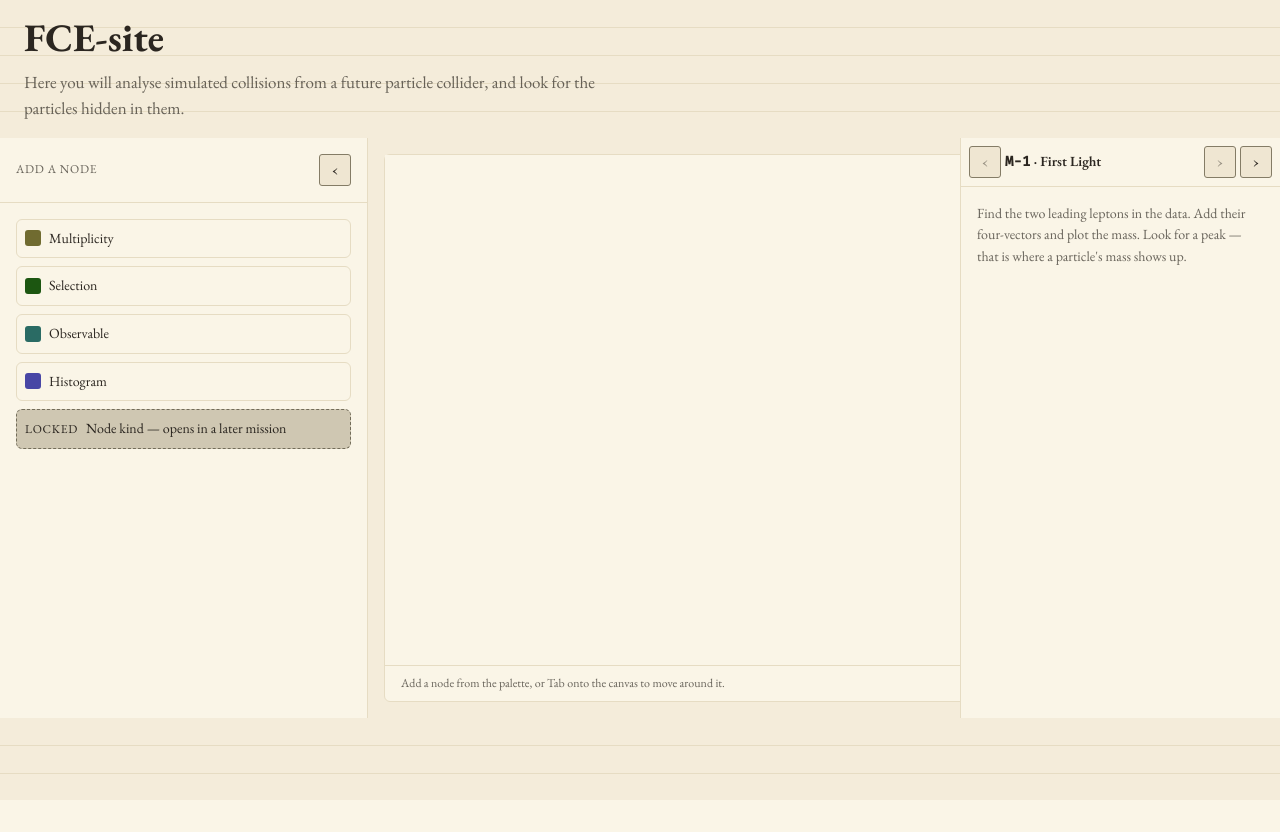
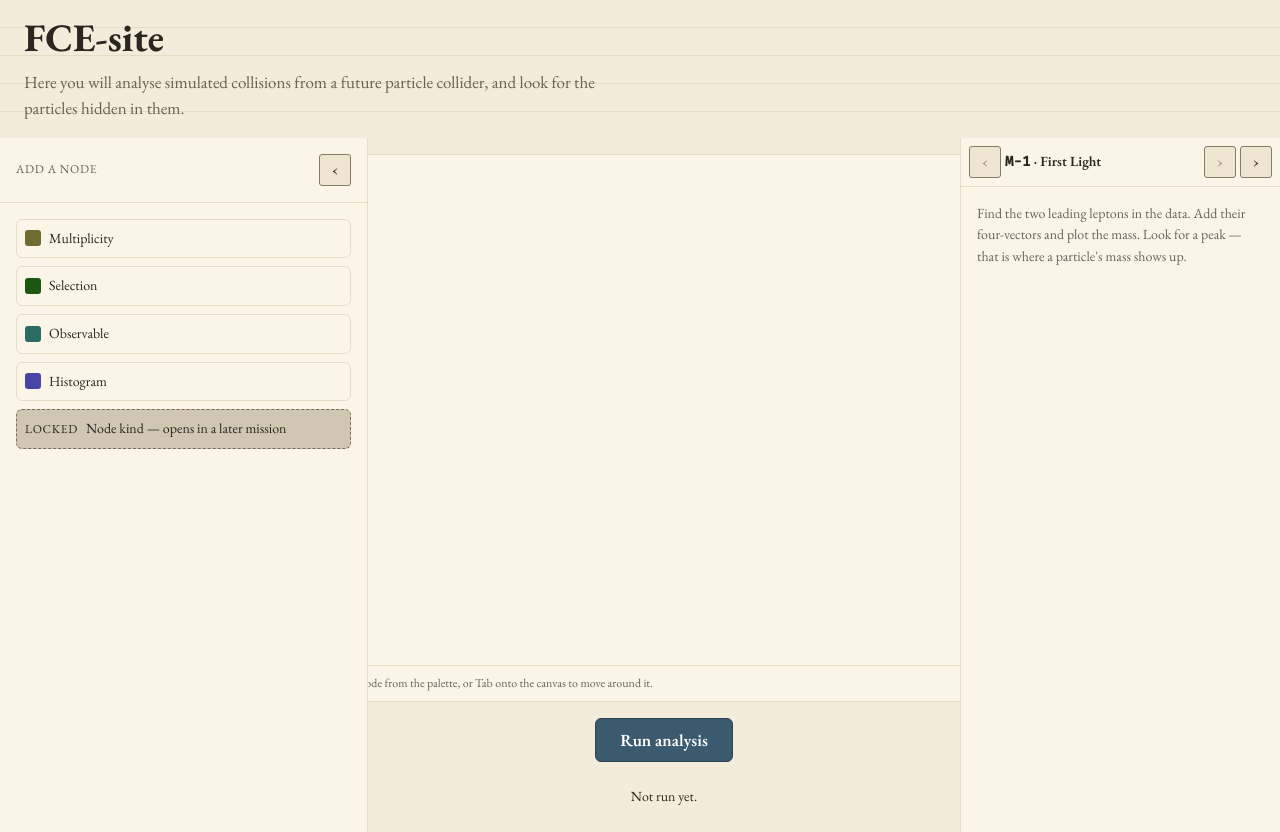
Before and after one commit to JulesVandenbroeck/fce-site, a FastAPI app: page / in a window 1280 px wide. Before the commit the page ends 800 px from the top, so only its background shows below. Run offline with FastAPI, Linux system fonts and the light colour scheme.

Commit message:
design: style the results region and chart.js's SVG histogram (D-016)
Stacks .canvas-region into a column (C1) instead of a row: at 1440 with
both side panels expanded the region only had ~752px, canvas-wrap alone
is a fixed 704px, and squeezing run-control + results into the leftover
~48px was pushing the node canvas half off its own region (flex
auto-margins overflow symmetrically). New chart.css styles every class
chart.js emits, the run control and the results region -- none had CSS
before this task.

Co-Authored-By: Claude Sonnet 5 <noreply@anthropic.com>

```diff
--- /dev/null
+++ b/src/fce_web/static/css/chart.css
@@ -0,0 +1,202 @@
+/* chart.css — D-016. The results region markup F-007 shipped (#run-control,
+ * #results) and the SVG histogram F-008's chart.js emits into #results-chart
+ * — neither had any CSS before this file. Every colour, spacing, type and
+ * timing value is a var() into tokens.css; the one exception is the note's
+ * `max-width: 40ch`, a relative unit rather than a literal (design manual §4).
+ *
+ * Reveal contract (chart.js's own comment, armReveal): `.reveal-armed` is
+ * added exactly once to `.chart-figure` and never removed, and is skipped
+ * entirely under prefers-reduced-motion. So every rule below keys off
+ * `.chart-figure.reveal-armed …` with `animation-fill-mode: forwards`, and
+ * the *unarmed* state (no ancestor class — true on first paint and under
+ * reduced motion alike) is written to already equal the settled end state:
+ * full opacity, no transform. No separate reduced-motion query is needed for
+ * that half; one is still added below as a second line of defence in case a
+ * browser is told to prefer reduced motion after this class was already
+ * armed by JS on an earlier interaction.
+ */
+
+/* ---- run control ----------------------------------------------------- */
+.run-control {
+  display: flex;
+  justify-content: center;
+}
+.run-control__button {
+  border: var(--border-hairline) solid var(--graphite-blue-strong);
+  background: var(--graphite-blue);
+  color: var(--on-graphite-blue);
+  border-radius: var(--radius);
+  padding: var(--space-2) var(--space-4);
+  font-size: var(--text-base);
+  font-weight: var(--weight-semibold);
+  cursor: pointer;
+}
+.run-control__button:hover { background: var(--graphite-blue-strong); }
+/* aria-disabled, never the `disabled` attribute (run.js's own comment: a
+ * disabled button drops keyboard focus mid-run) — so the busy look is on
+ * the attribute selector, and the generic `button:focus-visible` rule in
+ * shell.css keeps ringing it exactly as it would any other button. */
+.run-control__button[aria-disabled="true"] {
+  background: var(--chrome-bg);
+  border-color: var(--chrome-border);
+  color: var(--ink-70);
+  cursor: progress;
+}
+
+/* ---- results region ---------------------------------------------------- */
+.results {
+  display: flex;
+  flex-direction: column;
+  align-items: center;
+  gap: var(--space-2);
+  width: 100%;
+  padding-top: var(--space-2);
+}
+.results__status {
+  margin: 0;
+  font-size: var(--text-sm);
+  color: var(--ink);
+}
+.results__progress {
+  width: 100%;
+  max-width: 40ch;
+  accent-color: var(--graphite-blue);
+}
+/* A margin note, not a banner (design-brief.md §2/§7): quiet, handwritten-
+ * feeling, never alarmed red. Rotation stays under the manual's 2° ceiling. */
+.results__note {
+  margin: 0;
+  max-width: 40ch;
+  font-style: italic;
+  font-size: var(--text-sm);
+  color: var(--ink-70);
+  transform: rotate(-1deg);
+}
+.results__chart {
+  width: 100%;
+  display: flex;
+  flex-direction: column;
+  align-items: center;
+}
+
+/* ---- chart figure card -------------------------------------------------- */
+.chart-readout,
+.chart-empty {
+  margin: 0 0 var(--space-1);
+  font-size: var(--text-xs);
+  font-style: italic;
+  color: var(--ink-70);
+}
+/* Sized to its child only (the svg carries its own fixed width/height
+ * attributes, chart.js's FIG.w/FIG.h) — never given a width here, which is
+ * what lets it hold 650x460 at every viewport without a magic literal (C2). */
+.chart-figure {
+  border: var(--border-hairline) solid var(--paper-line);
+  border-radius: var(--radius);
+  background: var(--panel);
+  box-shadow: var(--shadow-resting);
+  padding: var(--space-2);
+}
+#hist-svg { display: block; }
+
+/* ---- plot furniture ------------------------------------------------------ */
+.plot-frame { fill: none; stroke: var(--plot-frame); stroke-width: 1; }
+.plot-tick { stroke: var(--plot-frame); stroke-width: 1; }
+.plot-tick-minor { opacity: 0.6; }
+.plot-tick-label,
+.plot-axis-label {
+  font-family: var(--font-mono);
+  font-size: var(--text-xs);
+  letter-spacing: var(--tracking-numeric);
+  fill: var(--ink-70);
+}
+.plot-header {
+  font-family: var(--font-body);
+  font-size: var(--text-sm);
+  fill: var(--ink);
+}
+.plot-header-bold { font-weight: var(--weight-bold); }
+
+/* ---- sample identity: same hue in the band and its legend swatch (C3) --- */
+.sample-x1 { fill: var(--frozen-x1); }
+.sample-x2 { fill: var(--frozen-x2); }
+.sample-x3 { fill: var(--frozen-x3); }
+
+.hist-band {
+  fill-opacity: 0.8;
+  stroke: var(--plot-edge);
+  stroke-width: 1;
+}
+
+.syst-band { fill: url(#syst-hatch); }
+.hatch-line { stroke: var(--syst-grey); stroke-width: 1; }
+
+.data-marker { fill: var(--data-marker); }
+.data-errbar { stroke: var(--data-marker); stroke-width: 1; }
+.ratio-oneline { stroke: var(--plot-frame); stroke-width: 1; stroke-dasharray: 3 3; }
+
+/* Focus ring against a colour it can sit over as well as against paper:
+ * --ink measures >=3.8:1 on every frozen sample fill at 0.8 opacity and
+ * >=12:1 on paper/panel, where --focus-ring (graphite-blue) would not (C6). */
+.bin-hit:focus-visible {
+  outline: var(--focus-ring-width) solid var(--ink);
+  outline-offset: calc(var(--focus-ring-offset) * -1);
+}
+
+/* ---- legend -------------------------------------------------------------- */
+/* No fill was ever set on this rect, so it painted SVG's own black-fill
+ * default over the labels it was meant to sit behind (C5's bug). Framed in
+ * panel-on-paper, the same "card on ground" relationship .chart-figure
+ * itself uses. */
+.legend-frame {
+  fill: var(--panel);
+  stroke: var(--legend-border);
+  stroke-width: 1;
+}
+.legend-swatch { stroke: var(--legend-border); stroke-width: 0.5; }
+.legend-label {
+  font-family: var(--font-body);
+  font-size: var(--text-xs);
+  fill: var(--ink);
+}
+
+/* ---- reveal: settled by default, ink-draw when armed --------------------- */
+.reveal-frame,
+.reveal-band,
+.reveal-data {
+  opacity: 1;
+  transform: none;
+}
+.chart-figure.reveal-armed .reveal-frame {
+  transform-box: fill-box;
+  animation: chart-fade-in var(--duration-fast) var(--ease-settle) both;
+}
+.chart-figure.reveal-armed .reveal-band {
+  transform-box: fill-box;
+  transform-origin: bottom;
+  animation: chart-rise-in var(--duration-base) var(--ease-settle) both;
+}
+.chart-figure.reveal-armed .reveal-band.s0 { animation-delay: 0ms; }
+.chart-figure.reveal-armed .reveal-band.s1 { animation-delay: var(--duration-fast); }
+.chart-figure.reveal-armed .reveal-band.s2 { animation-delay: calc(var(--duration-fast) * 2); }
+.chart-figure.reveal-armed .reveal-band.s3 { animation-delay: calc(var(--duration-fast) * 3); }
+.chart-figure.reveal-armed .reveal-data {
+  transform-box: fill-box;
+  animation: chart-fade-in var(--duration-base) var(--ease-settle) both;
+  animation-delay: var(--duration-slow);
+}
+@keyframes chart-fade-in {
+  from { opacity: 0; }
+  to { opacity: 1; }
+}
+@keyframes chart-rise-in {
+  from { opacity: 0; transform: scaleY(0.85); }
+  to { opacity: 1; transform: scaleY(1); }
+}
+@media (prefers-reduced-motion: reduce) {
+  .chart-figure.reveal-armed .reveal-frame,
+  .chart-figure.reveal-armed .reveal-band,
+  .chart-figure.reveal-armed .reveal-data {
+    animation: none;
+  }
+}
--- a/src/fce_web/static/css/shell.css
+++ b/src/fce_web/static/css/shell.css
@@ -180,10 +180,21 @@ main > h1 {
 }
 
 /* ---- canvas region (middle, always present, never covered) -------------- */
+/* D-016/C1: at 1440 with both side panels expanded this region has ~752px
+ * to work with and .canvas-wrap alone is a fixed 704px, so a *row* of
+ * canvas-wrap + run-control + results (D-016's two new occupants) leaves
+ * ~48px for both of the latter -- not enough, and it was pushing the node
+ * canvas itself half off the region's left edge (flex auto-margins overflow
+ * symmetrically). Column stacks all three instead; each centres on the
+ * region's cross axis via `align-items: center`, so a `margin: auto` hack
+ * on .canvas-wrap is no longer what does the centring. */
 .canvas-region {
   flex: 1 1 0;
   min-width: calc(var(--space-7) * 6);
   display: flex;
+  flex-direction: column;
+  align-items: center;
+  gap: var(--space-3);
   padding: var(--space-3);
   overflow: auto;
   background: var(--paper);
@@ -197,7 +208,6 @@ main > h1 {
  * stays the fixed 11 x --space-7 = 704px design surface. */
 .canvas-wrap {
   flex: 0 0 auto;
-  margin: auto;
   width: calc(var(--space-7) * 11);
   border: var(--border-hairline) solid var(--paper-line);
   border-radius: var(--radius);
--- a/src/fce_web/templates/base.html
+++ b/src/fce_web/templates/base.html
@@ -10,6 +10,7 @@
     <link rel="stylesheet" href="/static/css/shell.css">
     <link rel="stylesheet" href="/static/css/canvas.css">
     <link rel="stylesheet" href="/static/css/observable.css">
+    <link rel="stylesheet" href="/static/css/chart.css">
     <script type="module" src="/static/js/app.js" defer></script>
   </head>
   <body>
```
